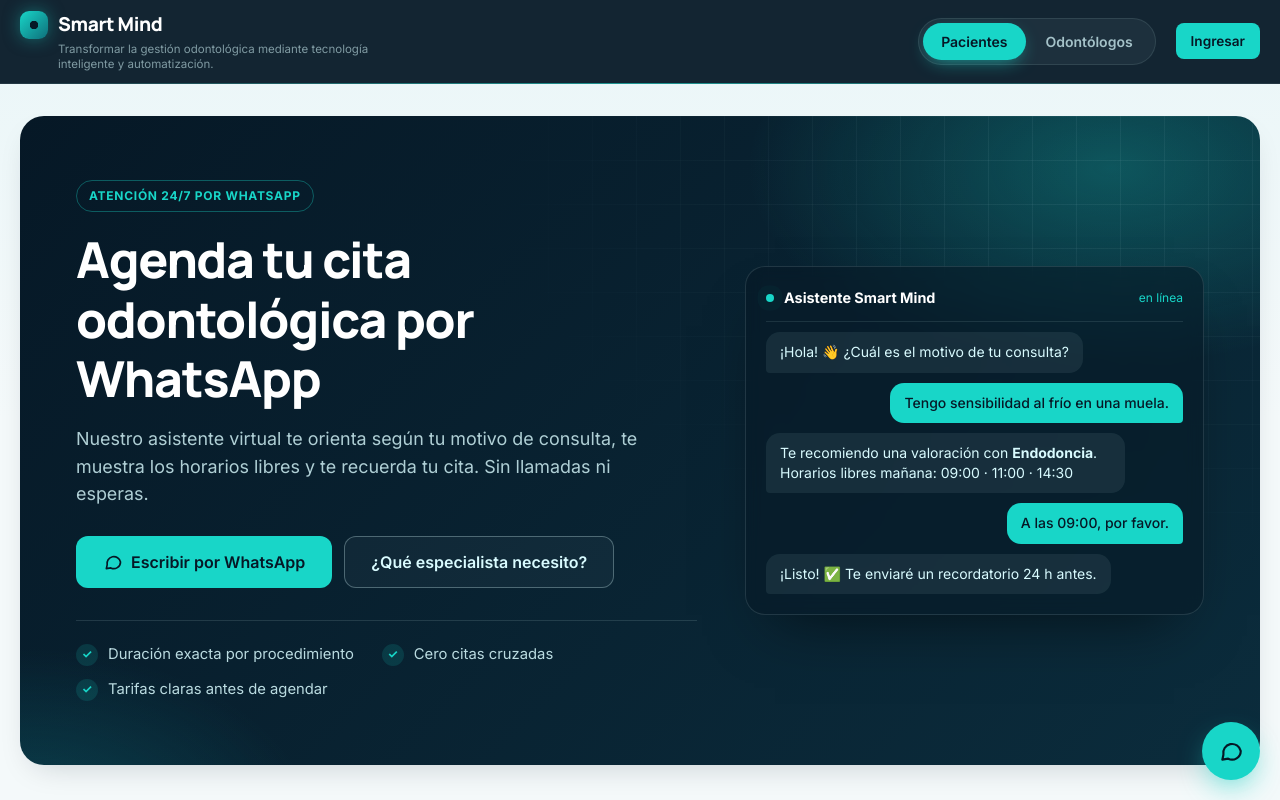
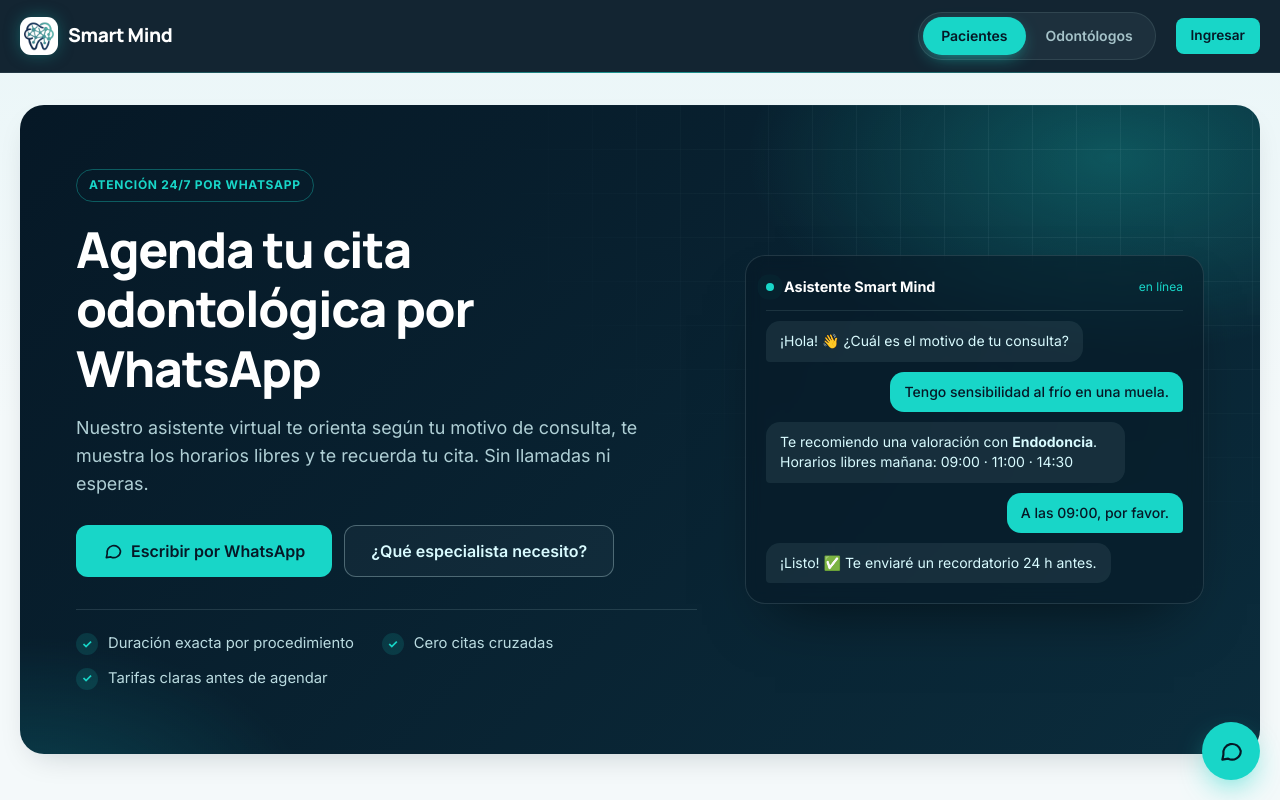
Before and after one commit to junco466/smartmid, a plain HTML site: page Homepage/index.html in a window 1280 px wide. Shown: the top 800 px of the page. Drawn offline with Linux system fonts and the light colour scheme; no server answers.

Commit message:
Logo nuevo, favicon y encabezado sin eslogan
- Logo del diente con red neuronal en el encabezado (sobre fondo blanco para que se vea en el header oscuro)
- favicon.ico (16 a 256 px) e ícono para agregar a la pantalla de inicio
- Se quita el eslogan largo junto al logo

Co-Authored-By: Claude Opus 5.5 <noreply@anthropic.com>

```diff
--- a/Homepage/index.html
+++ b/Homepage/index.html
@@ -6,6 +6,8 @@
   <meta name="description" content="Smart Mind: gestión inteligente y automatización para clínicas odontológicas.">
   <meta name="theme-color" content="#061826">
   <title>Smart Mind · Gestión odontológica inteligente</title>
+  <link rel="icon" href="favicon.ico" sizes="any">
+  <link rel="apple-touch-icon" href="img/apple-touch-icon.png">
   <link rel="stylesheet" href="styles.css">
 </head>
 <body>
@@ -18,8 +20,8 @@
 <header class="site-header">
   <div class="container header-inner">
     <a class="brand" href="#" data-ir="paciente">
+      <span class="brand-logo"><img src="img/logo.png" alt="" width="30" height="30"></span>
       <span class="brand-name">Smart Mind</span>
-      <span class="brand-slogan">Transformar la gestión odontológica mediante tecnología inteligente y automatización.</span>
     </a>
 
     <nav class="view-switch" aria-label="Secciones principales">
--- a/Homepage/styles.css
+++ b/Homepage/styles.css
@@ -153,20 +153,17 @@ main { flex: 1 0 auto; padding-top: 32px; }
 }
 .header-inner { display: flex; align-items: center; gap: 20px; min-height: var(--header-h); padding-block: 10px; }
 
-.brand { display: flex; flex-direction: column; min-width: 0; text-decoration: none; }
+.brand { display: flex; align-items: center; gap: 10px; min-width: 0; text-decoration: none; }
+/* Fondo blanco: el trazo azul oscuro del logo no se vería sobre el encabezado oscuro. */
+.brand-logo {
+  flex: none; display: grid; place-items: center; width: 38px; height: 38px; border-radius: 11px;
+  background: #fff; box-shadow: 0 0 18px -4px rgba(24, 214, 200, .55);
+}
+.brand-logo img { display: block; width: 30px; height: 30px; }
 .brand-name {
-  display: inline-flex; align-items: center; gap: 10px;
   font-family: var(--font-head); font-size: 1.2rem; font-weight: 800; letter-spacing: -0.02em;
   color: #fff;
 }
-.brand-name::before {
-  content: ""; flex: none; width: 28px; height: 28px; border-radius: 9px;
-  background:
-    radial-gradient(circle at 50% 50%, var(--navy-900) 0 4px, transparent 4.5px),
-    linear-gradient(135deg, var(--cyan-400), var(--teal-600));
-  box-shadow: 0 0 18px -2px rgba(24, 214, 200, .55);
-}
-.brand-slogan { margin: 2px 0 0 38px; max-width: 320px; font-size: .72rem; line-height: 1.35; color: rgba(217, 251, 255, .55); }
 
 .view-switch {
   margin-left: auto; display: flex; gap: 2px; padding: 4px;
@@ -738,7 +735,6 @@ button.cal-event:hover { box-shadow: var(--shadow-md); transform: translateX(2px
 /* ---------- 16. Responsive ---------- */
 @media (max-width: 1100px) {
   .agenda-split { grid-template-columns: minmax(0, 1fr); }
-  .brand-slogan { display: none; }
 }
 
 @media (max-width: 960px) {
```
Also changed, not shown: Homepage/favicon.ico (added), Homepage/img/apple-touch-icon.png (added), Homepage/img/logo.png (added).
